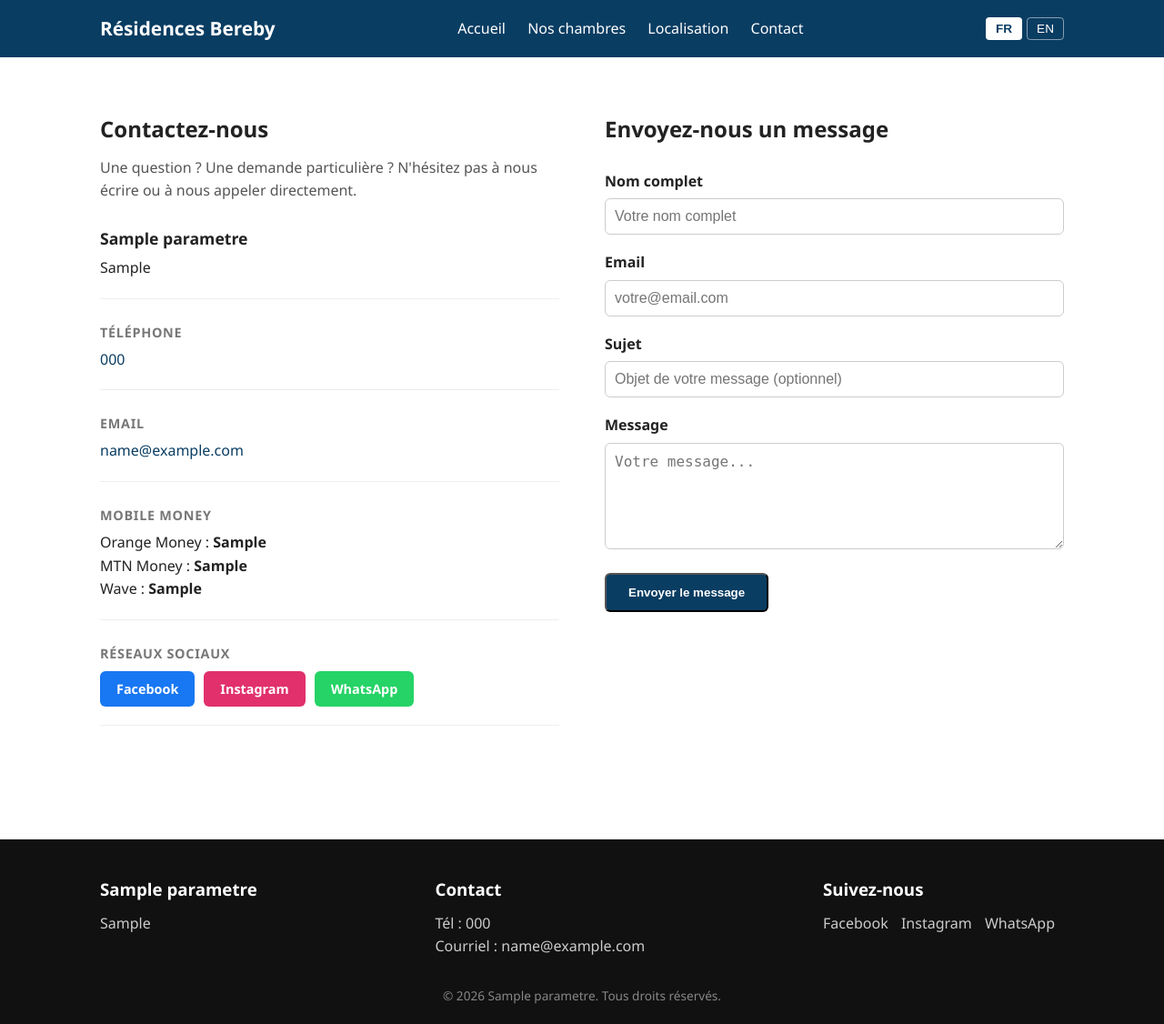
After one commit to AzizThiam22/residences-bereby, a Django app: page /contact/ in a window 1280 px wide. The commit adds this page. Shown: the whole page at 91% size. Run offline with Django 5.2, Linux system fonts and the light colour scheme; tables that the repository leaves empty hold one stand-in row (values such as "Sample post").

Commit message:
Ajout page contact et debut traduction de la page

```diff
--- a/config/urls.py
+++ b/config/urls.py
@@ -2,13 +2,24 @@ from django.contrib import admin
 from django.urls import path, include
 from django.conf import settings
 from django.conf.urls.static import static
+from django.conf.urls.i18n import i18n_patterns
+
 
 urlpatterns = [
     path('admin/', admin.site.urls),
     # include() : toutes les URLs définies dans residences/urls.py
     # sont "branchées" à partir de la racine du site
+    # i18n_urls : permet de changer la langue via /fr/ ou /en/ dans l'URL
+    path('i18n/', include('django.conf.urls.i18n')),
+]
+
+# i18n_patterns préfixe automatiquement les URLs avec la langue active
+# ex: /fr/chambres/, /en/chambres/
+urlpatterns += i18n_patterns(
     path('', include('residences.urls')),
-]
+    # le français (langue par défaut) n'aura pas de préfixe /fr/
+    prefix_default_language=False,
+)
 
 # Sert les fichiers media (images) uniquement en mode DEBUG (développement)
 if settings.DEBUG:
--- a/requirements.txt
+++ b/requirements.txt
@@ -2,8 +2,11 @@ asgiref==3.11.1
 certifi==2026.6.17
 charset-normalizer==3.4.7
 Django==6.0.6
+django-modeltranslation==0.20.3
 idna==3.18
+pillow==12.2.0
 requests==2.34.2
 sqlparse==0.5.5
+typing_extensions==4.15.0
 tzdata==2026.2
 urllib3==2.7.0
--- a/residences/forms.py
+++ b/residences/forms.py
@@ -1,5 +1,5 @@
 from django import forms
-from .models import Reservation
+from .models import Reservation, ContactMessage
 
 
 class ReservationForm(forms.ModelForm):
@@ -92,3 +92,41 @@ class ReservationForm(forms.ModelForm):
                     )
 
         return cleaned_data
+
+
+class ContactForm(forms.ModelForm):
+    """
+    Formulaire de contact général : pas lié à une unité spécifique,
+    pour toute question ou demande d'information.
+    """
+
+    class Meta:
+        model = ContactMessage
+        fields = ['nom', 'email', 'sujet', 'message']
+
+        widgets = {
+            'nom': forms.TextInput(attrs={
+                'class': 'form-control',
+                'placeholder': 'Votre nom complet'
+            }),
+            'email': forms.EmailInput(attrs={
+                'class': 'form-control',
+                'placeholder': 'votre@email.com'
+            }),
+            'sujet': forms.TextInput(attrs={
+                'class': 'form-control',
+                'placeholder': 'Objet de votre message (optionnel)'
+            }),
+            'message': forms.Textarea(attrs={
+                'class': 'form-control',
+                'rows': 5,
+                'placeholder': 'Votre message...'
+            }),
+        }
+
+        labels = {
+            'nom': 'Nom complet',
+            'email': 'Email',
+            'sujet': 'Sujet',
+            'message': 'Message',
+        }
--- a/residences/static/residences/css/style.css
+++ b/residences/static/residences/css/style.css
@@ -631,3 +631,169 @@ body {
     color: #777;
     margin-top: 8px;
 }
+
+/* ===== Calendrier de disponibilité ===== */
+#dispo-calendar {
+    margin-top: 10px;
+}
+
+/* Flatpickr génère un <span> par jour avec la classe .flatpickr-day ;
+   on cible nos classes ajoutées via onDayCreate pour les colorer */
+span.flatpickr-day.dispo-attente {
+    background-color: #f39c12 !important;
+    color: white !important;
+    border-color: #f39c12 !important;
+}
+
+span.flatpickr-day.dispo-confirmee {
+    background-color: #c0392b !important;
+    color: white !important;
+    border-color: #c0392b !important;
+}
+
+.flatpickr-day.dispo-attente:hover,
+.flatpickr-day.dispo-confirmee:hover {
+    /* On garde la même couleur au survol, pour éviter de laisser penser
+       que ces jours restent cliquables/sélectionnables */
+    opacity: 0.9;
+}
+
+/* ===== Légende du calendrier ===== */
+.dispo-legend {
+    display: flex;
+    flex-wrap: wrap;
+    gap: 20px;
+    margin-top: 12px;
+    font-size: 0.85rem;
+    color: #555;
+}
+
+.legend-item {
+    display: flex;
+    align-items: center;
+    gap: 6px;
+}
+
+.legend-dot {
+    width: 12px;
+    height: 12px;
+    border-radius: 50%;
+    display: inline-block;
+}
+
+.legend-attente {
+    background: #f39c12;
+}
+
+.legend-confirmee {
+    background: #c0392b;
+}
+
+/* ===== Page Contact ===== */
+.contact-page {
+    padding: 40px 20px 60px;
+}
+
+.contact-grid {
+    display: grid;
+    grid-template-columns: 1fr 1fr;
+    gap: 50px;
+    margin-top: 20px;
+}
+
+.contact-infos h1 {
+    margin-bottom: 10px;
+}
+
+.contact-intro {
+    color: #555;
+    margin-bottom: 25px;
+}
+
+.contact-bloc {
+    margin-bottom: 25px;
+    padding-bottom: 20px;
+    border-bottom: 1px solid #eee;
+}
+
+.contact-bloc h2 {
+    font-size: 1.1rem;
+    margin-bottom: 6px;
+}
+
+.contact-bloc h3 {
+    font-size: 0.9rem;
+    color: #777;
+    margin-bottom: 6px;
+    text-transform: uppercase;
+    letter-spacing: 0.05em;
+}
+
+.contact-link {
+    color: #0a3d62;
+    text-decoration: none;
+    font-size: 1rem;
+}
+
+.contact-link:hover {
+    text-decoration: underline;
+}
+
+/* Boutons réseaux sociaux */
+.contact-social {
+    display: flex;
+    flex-wrap: wrap;
+    gap: 10px;
+    margin-top: 8px;
+}
+
+.social-btn {
+    display: inline-block;
+    padding: 8px 18px;
+    border-radius: 6px;
+    text-decoration: none;
+    color: white;
+    font-size: 0.9rem;
+    font-weight: bold;
+}
+
+.social-facebook { background: #1877f2; }
+.social-instagram { background: #e1306c; }
+.social-whatsapp { background: #25d366; }
+
+.contact-form-col h2 {
+    margin-bottom: 20px;
+}
+
+@media (max-width: 700px) {
+    .contact-grid {
+        grid-template-columns: 1fr;
+    }
+}
+
+/* ===== Sélecteur de langue ===== */
+.lang-switcher {
+    display: flex;
+    gap: 5px;
+    margin-left: 20px;
+}
+
+.lang-btn {
+    background: transparent;
+    border: 1px solid rgba(255,255,255,0.5);
+    color: white;
+    padding: 4px 10px;
+    border-radius: 4px;
+    cursor: pointer;
+    font-size: 0.85rem;
+}
+
+.lang-btn.active {
+    background: white;
+    color: #0a3d62;
+    font-weight: bold;
+}
+
+.lang-btn:hover {
+    background: rgba(255,255,255,0.2);
+}
--- /dev/null
+++ b/residences/templates/residences/contact.html
@@ -0,0 +1,123 @@
+{% extends 'base.html' %}
+{% load static %}
+
+{% block title %}Contact{% endblock %}
+
+{% block content %}
+
+    <section class="contact-page container">
+
+        <div class="contact-grid">
+
+            <!-- ===== COLONNE GAUCHE : coordonnées + réseaux sociaux ===== -->
+            <div class="contact-infos">
+                <h1>Contactez-nous</h1>
+                <p class="contact-intro">
+                    Une question ? Une demande particulière ? N'hésitez pas à nous écrire
+                    ou à nous appeler directement.
+                </p>
+
+                <div class="contact-bloc">
+                    <h2>{{ parametres.nom_residence }}</h2>
+                    {% if parametres.adresse %}
+                        <p>{{ parametres.adresse }}</p>
+                    {% endif %}
+                </div>
+
+                {% if parametres.telephone_principal %}
+                    <div class="contact-bloc">
+                        <h3>Téléphone</h3>
+                        <!-- tel: permet d'appeler directement depuis un mobile -->
+                        <a href="tel:{{ parametres.telephone_principal }}" class="contact-link">
+                            {{ parametres.telephone_principal }}
+                        </a>
+                    </div>
+                {% endif %}
+
+                {% if parametres.email_contact %}
+                    <div class="contact-bloc">
+                        <h3>Email</h3>
+                        <a href="mailto:{{ parametres.email_contact }}" class="contact-link">
+                            {{ parametres.email_contact }}
+                        </a>
+                    </div>
+                {% endif %}
+
+                <!-- Mobile Money sur la page contact aussi, pour référence rapide -->
+                {% if parametres.numero_orange_money or parametres.numero_mtn_money or parametres.numero_wave %}
+                    <div class="contact-bloc">
+                        <h3>Mobile Money</h3>
+                        {% if parametres.numero_orange_money %}
+                            <p>Orange Money : <strong>{{ parametres.numero_orange_money }}</strong></p>
+                        {% endif %}
+                        {% if parametres.numero_mtn_money %}
+                            <p>MTN Money : <strong>{{ parametres.numero_mtn_money }}</strong></p>
+                        {% endif %}
+                        {% if parametres.numero_wave %}
+                            <p>Wave : <strong>{{ parametres.numero_wave }}</strong></p>
+                        {% endif %}
+                    </div>
+                {% endif %}
+
+                <!-- Réseaux sociaux -->
+                {% if parametres.lien_facebook or parametres.lien_instagram or parametres.lien_whatsapp %}
+                    <div class="contact-bloc">
+                        <h3>Réseaux sociaux</h3>
+                        <div class="contact-social">
+                            {% if parametres.lien_facebook %}
+                                <a href="{{ parametres.lien_facebook }}" target="_blank" class="social-btn social-facebook">
+                                    Facebook
+                                </a>
+                            {% endif %}
+                            {% if parametres.lien_instagram %}
+                                <a href="{{ parametres.lien_instagram }}" target="_blank" class="social-btn social-instagram">
+                                    Instagram
+                                </a>
+                            {% endif %}
+                            {% if parametres.lien_whatsapp %}
+                                <a href="{{ parametres.lien_whatsapp }}" target="_blank" class="social-btn social-whatsapp">
+                                    WhatsApp
+                                </a>
+                            {% endif %}
+                        </div>
+                    </div>
+                {% endif %}
+
+            </div>
+
+            <!-- ===== COLONNE DROITE : formulaire de contact ===== -->
+            <div class="contact-form-col">
+                <h2>Envoyez-nous un message</h2>
+
+                {% if form.non_field_errors %}
+                    <div class="form-errors">
+                        {% for error in form.non_field_errors %}
+                            <p>{{ error }}</p>
+                        {% endfor %}
+                    </div>
+                {% endif %}
+
+                <form method="post" class="reservation-form">
+                    {% csrf_token %}
+
+                    {% for field in form %}
+                        <div class="form-group">
+                            <label for="{{ field.id_for_label }}">{{ field.label }}</label>
+                            {{ field }}
+                            {% if field.errors %}
+                                <p class="field-error">{{ field.errors.0 }}</p>
+                            {% endif %}
+                        </div>
+                    {% endfor %}
+
+                    <button type="submit" class="btn btn-primary btn-block">
+                        Envoyer le message
+                    </button>
+                </form>
+            </div>
+
+        </div>
+
+    </section>
+
+{% endblock %}
--- a/residences/urls.py
+++ b/residences/urls.py
@@ -14,4 +14,6 @@ urlpatterns = [
          views.reservation_form, name='reservation_form'),
     path('reservation/confirmee/', views.reservation_success,
          name='reservation_success'),
+    path('contact/', views.contact, name='contact'),
+    path('contact/envoye/', views.contact_success, name='contact_success'),
 ]
--- a/residences/views.py
+++ b/residences/views.py
@@ -1,6 +1,6 @@
 from django.shortcuts import render, get_object_or_404, redirect
 from .models import Unite, Parametres, VilleCle
-from .forms import ReservationForm
+from .forms import ReservationForm, ContactForm
 
 
 def home(request):
@@ -135,3 +135,36 @@ def reservation_success(request):
     parametres = get_object_or_404(Parametres, pk=1)
     context = {'parametres': parametres}
     return render(request, 'residences/reservation_success.html', context)
+
+
+def contact(request):
+    """
+    Page de contact : affiche les coordonnées, les réseaux sociaux,
+    et un formulaire de contact général.
+    """
+    parametres = get_object_or_404(Parametres, pk=1)
+
+    if request.method == 'POST':
+        form = ContactForm(request.POST)
+
+        if form.is_valid():
+            # Sauvegarde le message en base de données (visible dans l'admin)
+            form.save()
+            return redirect('residences:contact_success')
+    else:
+        # Première visite : formulaire vide
+        form = ContactForm()
+
+    context = {
+        'form': form,
+        'parametres': parametres,
+    }
+    return render(request, 'residences/contact.html', context)
+
+
+def contact_success(request):
+    """
+    Page de confirmation après envoi du formulaire de contact.
+    """
+    parametres = get_object_or_404(Parametres, pk=1)
+    return render(request, 'residences/contact_success.html', {'parametres': parametres})
--- a/templates/base.html
+++ b/templates/base.html
@@ -1,7 +1,8 @@
 {% load static %}
+{% load i18n %}
 <!-- {% load static %} permet d'utiliser {% static '...' %} plus bas pour charger le CSS -->
 <!DOCTYPE html>
-<html lang="fr">
+<html lang="{{ LANGUAGE_CODE }}">
 <head>
     <meta charset="UTF-8">
     <meta name="viewport" content="width=device-width, initial-scale=1.0">
@@ -26,12 +27,20 @@
             </a>
 
             <nav class="main-nav">
-                <a href="{% url 'residences:home' %}">Accueil</a>
-                <a href="{% url 'residences:unite_list' %}">Nos chambres</a>
-                <!-- Ces liens seront fonctionnels une fois les pages créées -->
-                <a href="{% url 'residences:localisation' %}">Localisation</a>
-                <a href="#">Contact</a>
+                <a href="{% url 'residences:home' %}">{% trans "Accueil" %}</a>
+                <a href="{% url 'residences:unite_list' %}">{% trans "Nos chambres" %}</a>
+                 <a href="{% url 'residences:localisation' %}">{% trans "Localisation" %}</a>
+                <a href="{% url 'residences:contact' %}">{% trans "Contact" %}</a>
             </nav>
+
+            <!-- Sélecteur de langue : système i18n de Django pour changer la langue active -->
+            <form action="{% url 'set_language' %}" method="post" class="lang-switcher">
+                {% csrf_token %}
+                <!-- 'next' indique à Django où rediriger après le changement de langue -->
+                <input name="next" type="hidden" value="{{ request.path }}">
+                <button type="submit" name="language" value="fr" class="lang-btn {% if LANGUAGE_CODE == 'fr' %}active{% endif %}">FR</button>
+                <button type="submit" name="language" value="en" class="lang-btn {% if LANGUAGE_CODE == 'en' %}active{% endif %}">EN</button>
+                </form>
         </div>
     </header>
 
@@ -51,17 +60,17 @@
             </div>
 
             <div class="footer-section">
-                <h3>Contact</h3>
+                <h3>{% trans "Contact" %}</h3>
                 {% if parametres.telephone_principal %}
-                    <p>Tél : {{ parametres.telephone_principal }}</p>
+                    <p>{% trans "Tél" %} : {{ parametres.telephone_principal }}</p>
                 {% endif %}
                 {% if parametres.email_contact %}
-                    <p>Email : {{ parametres.email_contact }}</p>
+                    <p>{% trans "Email" %} : {{ parametres.email_contact }}</p>
                 {% endif %}
             </div>
 
             <div class="footer-section">
-                <h3>Suivez-nous</h3>
+                <h3>{% trans "Suivez-nous" %}</h3>
                 <div class="social-links">
                     <!-- On n'affiche le lien que si l'URL a été renseignée dans l'admin -->
                     {% if parametres.lien_facebook %}
@@ -77,7 +86,7 @@
             </div>
 
         </div>
-        <p class="copyright">&copy; 2026 {{ parametres.nom_residence }}. Tous droits réservés.</p>
+        <p class="copyright">&copy; 2026 {{ parametres.nom_residence }}. {% trans "Tous droits réservés" %}.</p>
     </footer>
 
         {% block extra_js %}{% endblock %}
```
Also changed, not shown: config/settings.py (+21 -0 lines), residences/models.py (+5 -2 lines), residences/templates/residences/contact_success.html (added, +24 -0 lines), residences/templates/residences/home.html (+12 -13 lines), residences/templates/residences/unite_detail.html (+62 -24 lines), residences/templates/residences/unite_list.html (+10 -9 lines), residences/translation.py (added, +34 -0 lines), locale/en/LC_MESSAGES/django.po (added), locale/fr/LC_MESSAGES/django.po (added), residences/migrations/0003_equipement_nom_fr_en_equipement_nom_fr_fr_and_more.py (added), 2 other files.
